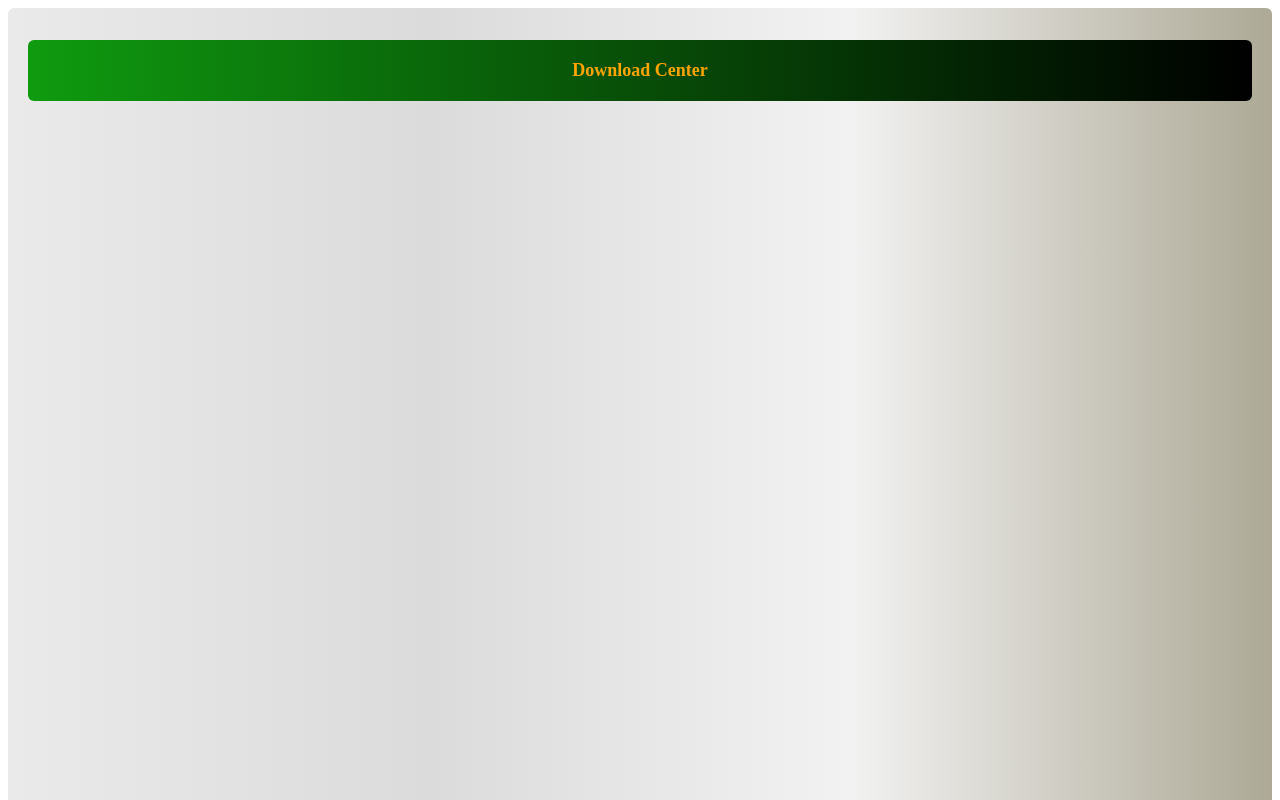
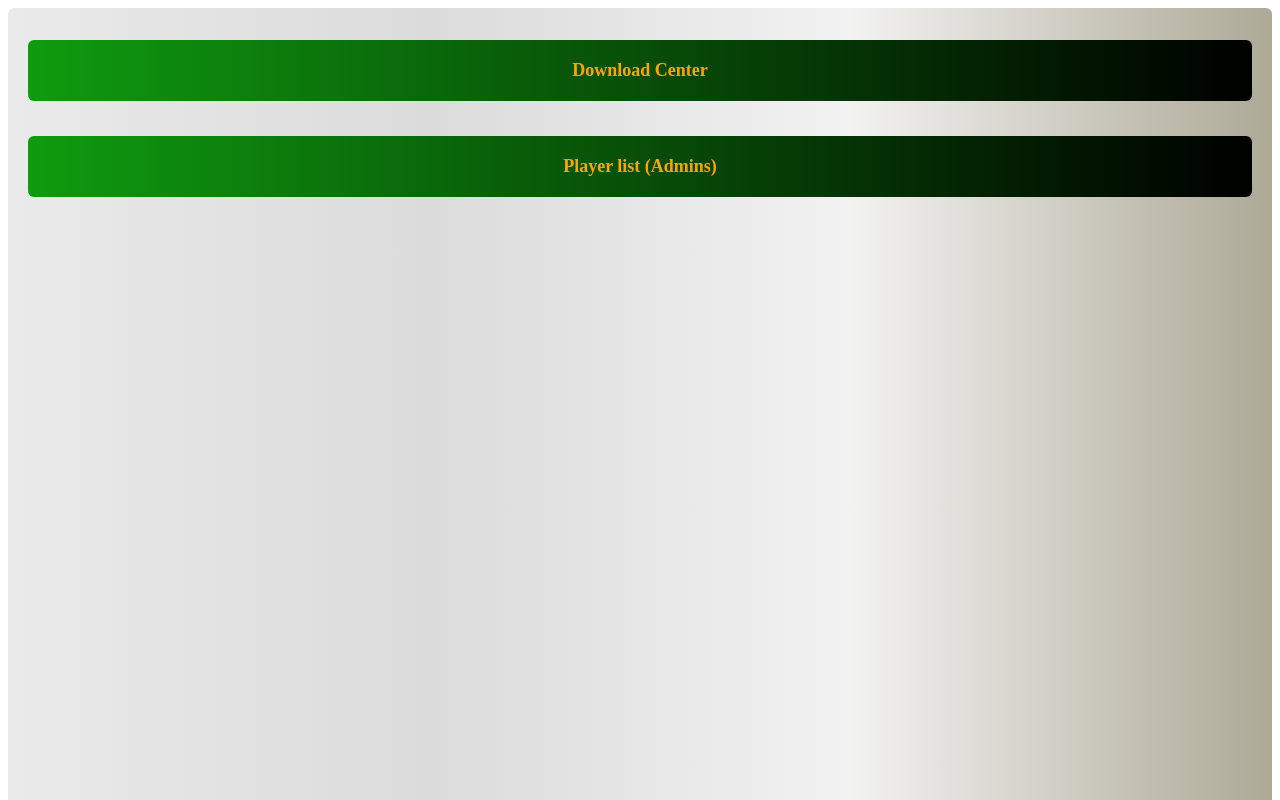
Before and after one commit to omegagames5/omegagames5.github.io, a plain HTML site: page og-admin/x68D-XxcF-8X9e-9uYe-oPeT-9U6T.html in a window 1280 px wide. Shown: the top 800 px of the page. Drawn offline with Linux system fonts and the light colour scheme.

Commit message:
mc1122_0_0

```diff
--- a/og-admin/index.js
+++ b/og-admin/index.js
@@ -57,3 +57,9 @@ function OgKitAdminBetaCode() {
 window.location.assign("https://omegagames5.github.io/og-admin/x68D-XxcF-8X9e-9uYe-oPeT-9U6T/downloadList/activatecode.data");
 
 }
+
+function GoToPlA() {
+
+
+
+}
--- a/og-admin/x68D-XxcF-8X9e-9uYe-oPeT-9U6T.html
+++ b/og-admin/x68D-XxcF-8X9e-9uYe-oPeT-9U6T.html
@@ -37,6 +37,35 @@
 
   <!-- </div>
 </div> -->
+
+			<!-- <div id="betaFeature0">
+
+				<link rel="stylesheet" href="1.css">
+<meta name="viewport" content="width=device-width, initial-scale=1">
+<link rel="stylesheet" href="2.css">
+<link rel="stylesheet" href="3.css">
+<link rel="stylesheet" href="4.css"><!--
+			<h1 align="middle"> OG-ADMIN PANEL NOT READY </h1> -->
+			<!-- <div class="w3-top">
+
+				<div class="w3-bar w3-white w3-card" id="myNavbar">
+
+					<a href="#home" class="w3-bar-item w3-button w3-wide">OmegaGames</a>
+					Right-sided navbar links
+			<div class="w3-right w3-hide-small">
+			<a href="https://omegagames5.github.io/home/ip.html" class="w3-bar-item w3-button">IP</a>
+			<a href="#team" class="w3-bar-item w3-button"><i class="fa fa-user"></i> Команда</a>
+			<a href="#Donate" class="w3-bar-item w3-button"><i class="fa fa-usd"></i> Донат</a>
+			<a href="#contact" class="w3-bar-item w3-button"><i class="fa fa-envelope"></i> Связаться с нами</a>
+			</div> -->
+    <!-- Hide right-floated links on small screens and replace them with a menu icon -->
+
+
+  <!-- </div>
+</div>
+
+			</div> -->
+
 			<!-- <div align="top" id="leftList0">
 
 				<h1> text0 </h1>
@@ -128,6 +157,8 @@
 					<h1 id="Downloads" onClick="GoToDownloadsList();"> Download Center </h1>
 
 					<br>
+
+					<h1 id="PlA" onClick="GoToPlA();"> Player list (Admins) </h1>
 
 					<br>
 
@@ -427,6 +458,23 @@
 
 				}
 
+				#PlA {
+
+
+					display: block;
+					border: none;
+					background: #000000;  /* fallback for old browsers */
+					background: -webkit-linear-gradient(to right, #0f9b0f, #000000);  /* Chrome 10-25, Safari 5.1-6 */
+					background: linear-gradient(to right, #0f9b0f, #000000); /* W3C, IE 10+/ Edge, Firefox 16+, Chrome 26+, Opera 12+, Safari 7+ */
+					border-radius: 6px;
+					padding: 20px;
+					color: orange;
+					outline: none;
+					font-size: 18px;
+
+
+				}
+
 				#rightList0 {
 
 
```
Also changed, not shown: og-admin/x68D-XxcF-8X9e-9uYe-oPeT-9U6T/PlA/index.html (added, +98 -0 lines), 1 other file.
